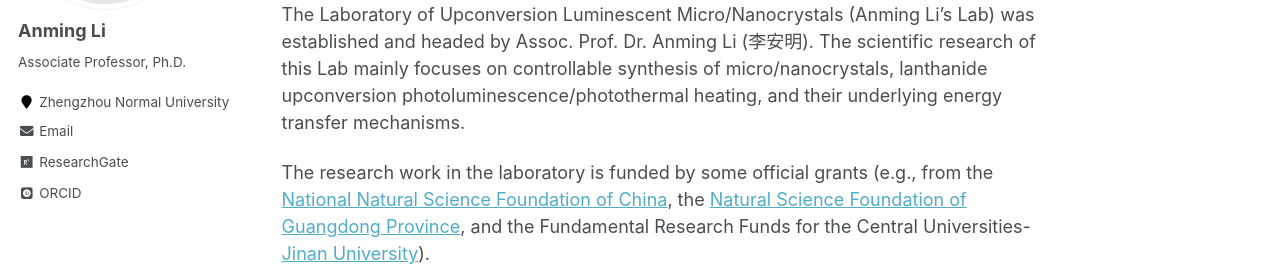
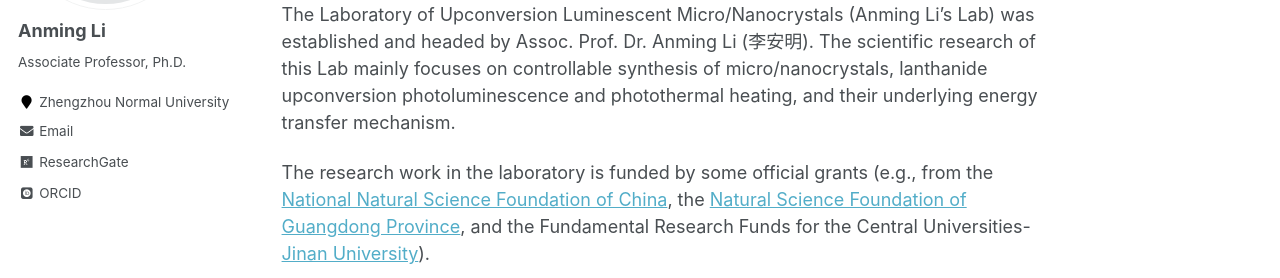
Before and after one commit to ucnclab/ucnclab.github.io, a Jekyll site: the page built from _pages/about.md, in a window 1280 px wide and 900 px high. Shown: the part 283-561 px from the top of the window. Built offline with Jekyll 4.4.1, drawn with Linux system fonts in a browser that asks for light colours; some web fonts are replaced; comment, search, counter and statistics services are not loaded.

Commit message:
Update about.md

```diff
--- a/_pages/about.md
+++ b/_pages/about.md
@@ -11,7 +11,7 @@ redirect_from:
 About the Lab
 ------
 
-The Laboratory of Upconversion Luminescent Micro/Nanocrystals (Anming Li's Lab) was established and headed by Assoc. Prof. Dr. Anming Li (李安明). The scientific research of this Lab mainly focuses on controllable synthesis of micro/nanocrystals, lanthanide upconversion photoluminescence/photothermal heating, and their underlying energy transfer mechanisms.
+The Laboratory of Upconversion Luminescent Micro/Nanocrystals (Anming Li's Lab) was established and headed by Assoc. Prof. Dr. Anming Li (李安明). The scientific research of this Lab mainly focuses on controllable synthesis of micro/nanocrystals, lanthanide upconversion photoluminescence and photothermal heating, and their underlying energy transfer mechanism.
 
 The research work in the laboratory is funded by some official grants (e.g., from the [National Natural Science Foundation of China](https://www.nsfc.gov.cn/english/site_1/index.html), the [Natural Science Foundation of Guangdong Province](http://gdstc.gd.gov.cn/), and the Fundamental Research Funds for the Central Universities-[Jinan University](https://www.jnu.edu.cn/)).
 
```
